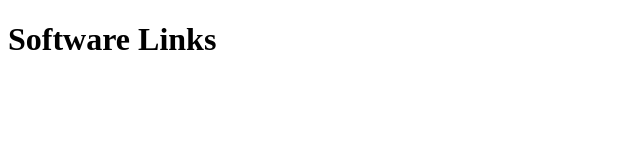
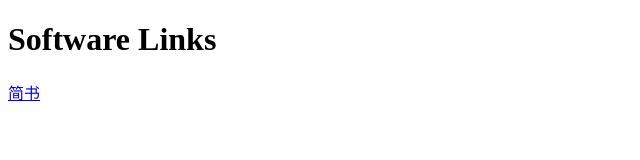
Before and after one commit to djh-surplace/common, a plain HTML site: page softwareLinks.html in a window 1280 px wide. Shown: the full height of the page, 0-640 px from the left. Drawn offline with Linux system fonts and the light colour scheme.

Commit message:
Update softwareLinks.html

```diff
--- a/softwareLinks.html
+++ b/softwareLinks.html
@@ -5,7 +5,7 @@
 
 <h1>Software Links</h1>
 
-<p><a href="" target="_blank"></a></p>
+<p><a href="https://www.jianshu.com/p/52fef7eed346" target="_blank">简书</a></p>
 <p><a href="" target="_blank"></a></p>
 <p><a href="" target="_blank"></a></p>
 <p><a href="" target="_blank"></a></p>
```
